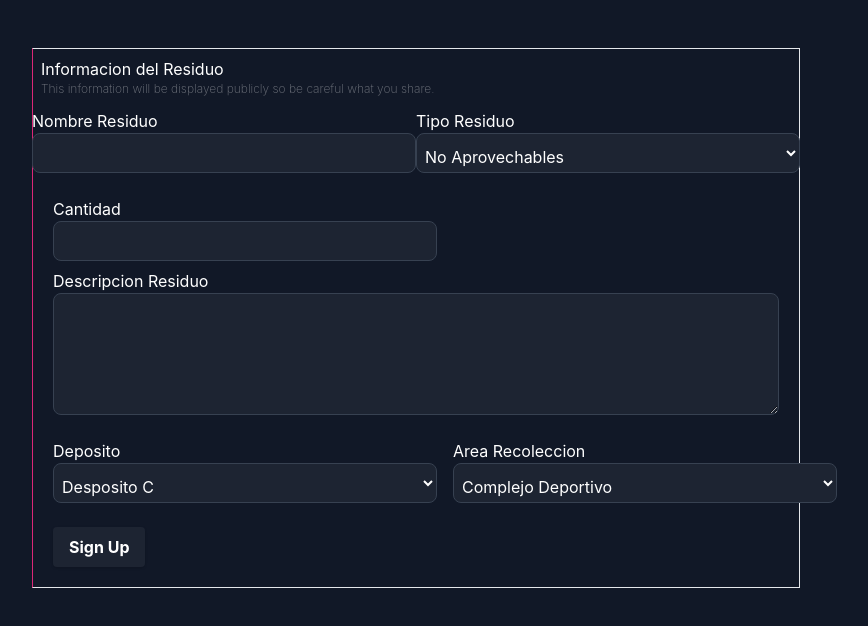
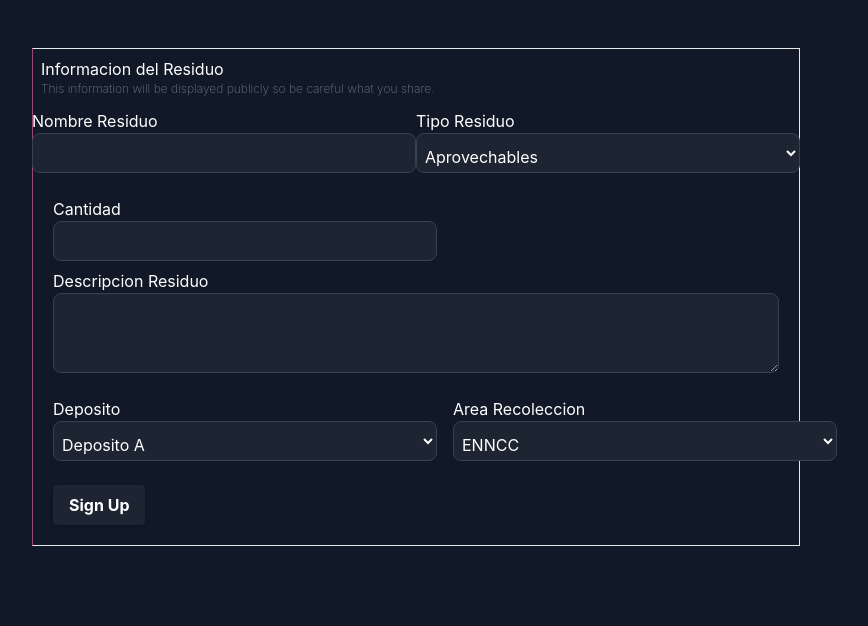
Before and after one commit to millerbermeo/CentroAcopioReact, a React (Vite) app: page /crear-residuo in a window 1280 px wide. Shown: the top 626 px of the page, without its empty margins (224-1092 px from the left). Built offline with nearby package versions, Linux system fonts and the light colour scheme.

Commit message:
crear y ver residuos

```diff
--- a/package.json
+++ b/package.json
@@ -10,6 +10,7 @@
     "preview": "vite preview"
   },
   "dependencies": {
+    "axios": "^1.4.0",
     "react": "^18.2.0",
     "react-dom": "^18.2.0",
     "react-router-dom": "^6.14.1"
--- a/src/App.jsx
+++ b/src/App.jsx
@@ -5,6 +5,7 @@ import Login from "./pages/Login";
 import Users from "./pages/Users";
 import Residuos from "./pages/Residuos";
 import CrearResiduo from "./pages/CrearResiduo";
+import AllResiduos from "./pages/AllResiduos";
 
 function App() {
   return (
@@ -14,6 +15,7 @@ function App() {
       <Route path="/users" element={<Users />} />
       <Route path="/residuos" element={<Residuos />} />
       <Route path="/crear-residuo" element={<CrearResiduo />} />
+      <Route path="/allresiduos" element={<AllResiduos />} />
     </Routes>
   );
 }
--- a/src/components/Navbar.jsx
+++ b/src/components/Navbar.jsx
@@ -4,7 +4,7 @@ import { Link } from "react-router-dom";
 function Navbar() {
   return (
     <>
-      <div className="w-[19%] h-screen text-center bg-[#00324D] flex flex-col items-center justify-between p-5 pt-4 z-10">
+      <div className="w-[19%] fixed left-0 h-screen text-center bg-[#00324D] flex flex-col items-center justify-between p-5 pt-4 z-10">
         <div className="w-full flex flex-col gap-2 text-white">
           <h1 className="w-full flex gap-2 items-center justify-center font-bold text-[30px]">
             CAS
--- a/src/main.jsx
+++ b/src/main.jsx
@@ -1,13 +1,13 @@
 import React from "react";
-import ReactDOM from "react-dom";
+import ReactDOM from "react-dom/client";
 import App from "./App.jsx";
 import { BrowserRouter } from "react-router-dom";
 import "./index.css";
 
 ReactDOM.createRoot(document.getElementById("root")).render(
-  <React.StrictMode>
+  <React.Fragment>
     <BrowserRouter>
       <App />
     </BrowserRouter>
-  </React.StrictMode>
+  </React.Fragment>
 );
--- /dev/null
+++ b/src/pages/AllResiduos.jsx
@@ -0,0 +1,71 @@
+import React, { useEffect, useState } from "react";
+import axios from "axios";
+import Navbar from "../components/Navbar";
+import Navtop from "../components/Navtop";
+
+function AllResiduos() {
+  const [data, setData] = useState([]);
+
+  useEffect(() => {
+    axios
+      .get("http://127.0.0.1:8000/api/residuos")
+      .then((response) => {
+        console.log(response.data);
+        setData(response.data);
+      })
+      .catch((error) => {
+        console.log(error);
+      });
+  }, []);
+  return (
+    <>
+      <div className="w-full flex justify-end">
+        <Navbar />
+        <Navtop />
+        <div className="w-[81%] text-white h-auto p-8 mt-24">
+          <h1 className="text-[17px] text-[gray] mb-4">
+            Aqui puedes ver todos los residuos guardados:
+          </h1>
+          <table className="md:table-fixed w-full border border-gray-500">
+            <thead className="bg-[#00324D]">
+              <tr className="h-12">
+                <th className="border border-gray-500 pl-2">id</th>
+                <th className="border border-white pl-2">Nombre</th>
+                <th className="border border-white pl-2">Tipo</th>
+                <th className="border border-white pl-2">Cantidad (Kg)</th>
+                <th className="border border-white pl-2">Descripcion</th>
+                <th className="border border-white pl-2">Deposito</th>
+                <th className="border border-gray-500 pl-2">Area</th>
+              </tr>
+            </thead>
+            <tbody className="text-gray-600 text-base">
+              {data.map((item) => (
+                <tr key={item.id} className="h-9 border border-blue-500">
+                  <td className="border border-gray-500 pl-2">{item.id}</td>
+                  <td className="border border-gray-500 pl-2">
+                    {item.nombre_residuo}
+                  </td>
+                  <td className="border border-gray-500 pl-2">
+                    {item.tipo_residuo}
+                  </td>
+                  <td className="border border-gray-500 pl-2">
+                    {item.cantidad_residuo}
+                  </td>
+                  <td className="border border-gray-500 pl-2 overflow-hidden">
+                    {item.descripcion_residuo}
+                  </td>
+                  <td className="border border-gray-500 pl-2">
+                    {item.deposito}
+                  </td>
+                  <td className="border border-gray-500 pl-2">{item.area}</td>
+                </tr>
+              ))}
+            </tbody>
+          </table>
+        </div>
+      </div>
+    </>
+  );
+}
+
+export default AllResiduos;
--- a/src/pages/CrearResiduo.jsx
+++ b/src/pages/CrearResiduo.jsx
@@ -1,7 +1,59 @@
-import React from "react";
-import { Link } from "react-router-dom";
+import React, { useState } from "react";
+import axios from "axios";
+import { useNavigate } from "react-router-dom"; // version 5.2.0
 
 function CrearResiduo() {
+  const navigate = useNavigate();
+
+  const [nombre_residuo, setnombre_residuo] = useState("");
+  const [tipo_residuo, settipo_residuo] = useState("");
+  const [cantidad_residuo, setcantidad_residuo] = useState("");
+  const [deposito, setdeposito] = useState("");
+  const [descripcion_residuo, setdescripcion_residuo] = useState("");
+  const [area, setarea] = useState("");
+
+  const handleChange = (event) => {
+    const { name, value } = event.target;
+    if (name === "nombre_residuo") {
+      setnombre_residuo(value);
+    } else if (name === "tipo_residuo") {
+      settipo_residuo(value);
+    } else if (name === "cantidad_residuo") {
+      setcantidad_residuo(value);
+    } else if (name === "deposito") {
+      setdeposito(value);
+    } else if (name === "descripcion_residuo") {
+      setdescripcion_residuo(value);
+    } else if (name === "area") {
+      setarea(value);
+    }
+  };
+
+  const handleSubmit = (event) => {
+    event.preventDefault();
+
+    const data = {
+      nombre_residuo,
+      tipo_residuo,
+      cantidad_residuo,
+      descripcion_residuo,
+      deposito,
+      area,
+    };
+
+    axios
+      .post("http://127.0.0.1:8000/api/residuos", data)
+      .then((response) => {
+        console.log(response.data);
+        // Aquí puedes realizar acciones con la respuesta de la API
+      })
+      .catch((error) => {
+        console.log(error);
+      });
+
+    navigate("/residuos");
+  };
+
   return (
     <>
       <div className="w-full h-screen bg-[#111827] pt-12">
@@ -11,7 +63,7 @@ function CrearResiduo() {
             This information will be displayed publicly so be careful what you
             share.
           </p>
-          <form action="post">
+          <form onSubmit={handleSubmit}>
             <div className="flex p-3 gap-0 w-full justify-center items-center">
               {" "}
               <p className="w-full flex flex-col">
@@ -20,23 +72,26 @@ function CrearResiduo() {
                   type="text"
                   id="nombre_residuo"
                   name="nombre_residuo"
+                  value={nombre_residuo}
+                  onChange={handleChange}
                   className="bg-[#1d2432] outline-none w-96 h-10 rounded-lg border border-gray-700 pl-2 text-[#5f727e]"
                 />
               </p>
               <p>
-                <label htmlFor="">Tipo Residuo</label>
+                <label htmlFor="tipo_residuo">Tipo Residuo</label>
                 <select
                   id="tipo_residuo"
                   name="tipo_residuo"
+                  value={tipo_residuo}
+                  required
+                  onChange={handleChange}
                   className="bg-[#1d2432] outline-none w-96 h-10 rounded-lg border border-gray-700 pl-1 pt-3 flex flex-col justify-center items-center"
                 >
-                  <option value="value1">Aprovechables</option>
-                  <option value="value2" selected>
-                    No Aprovechables
-                  </option>
-                  <option value="value3">Infecciosos</option>
-                  <option value="value4">Químicos</option>
-                  <option value="value5">Otros</option>
+                  <option value="Aprovechables">Aprovechables</option>
+                  <option value="NoAprovechables">No Aprovechables</option>
+                  <option value="Quimicos">Químicos</option>
+                  <option value="Infecciosos">Infecciosos</option>
+                  <option value="Otros">Otros</option>
                 </select>
               </p>
             </div>
@@ -48,16 +103,20 @@ function CrearResiduo() {
                   type="number"
                   id="cantidad_residuo"
                   name="cantidad_residuo"
+                  value={cantidad_residuo}
+                  onChange={handleChange}
                   className="bg-[#1d2432] outline-none w-96 h-10 rounded-lg border border-gray-700 pl-2 text-[#5f727e]"
                 />
               </p>
               <p className="flex flex-col">
                 <label htmlFor="">Descripcion Residuo</label>
                 <textarea
-                  name="textarea"
-                  rows="5"
-                  cols="60"
-                  className="bg-[#1d2432] outline-none rounded-lg border border-gray-700 pl-2 text-[#5f727e]"
+                  type="text"
+                  id="descripcion_residuo"
+                  name="descripcion_residuo"
+                  value={descripcion_residuo}
+                  onChange={handleChange}
+                  className="bg-[#1d2432] h-20  outline-none rounded-lg border border-gray-700 pl-2 text-[#5f727e]"
                 ></textarea>
               </p>
             </div>
@@ -65,54 +124,50 @@ function CrearResiduo() {
             <div className="flex p-3 gap-4 w-full">
               {" "}
               <p>
-                <label htmlFor="">Deposito</label>
+                <label htmlFor="deposito">Deposito</label>
                 <select
-                  id="tipo_residuo"
-                  name="tipo_residuo"
+                  id="deposito"
+                  required
+                  name="deposito"
+                  value={deposito}
+                  onChange={handleChange}
                   className="bg-[#1d2432] outline-none w-96 h-10 rounded-lg border border-gray-700 pl-1 pt-3 flex flex-col justify-center items-center"
                 >
-                  <option value="value1">Deposito A</option>
-                  <option value="value2">Deposito B</option>
-                  <option value="value3" selected>
-                    Desposito C
-                  </option>
+                  <option value="DepositoA">Deposito A</option>
+                  <option value="DepositoB">Deposito B</option>
+                  <option value="DepositoC">Desposito C</option>
                 </select>
               </p>
               <p>
-                <label htmlFor="">Area Recoleccion</label>
+                <label htmlFor="area">Area Recoleccion</label>
                 <select
-                  id="tipo_residuo"
-                  name="tipo_residuo"
+                  id="area"
+                  required
+                  name="area"
+                  value={area}
+                  onChange={handleChange}
                   className="bg-[#1d2432] outline-none w-96 h-10 rounded-lg border border-gray-700 pl-1 pt-3 flex flex-col justify-center items-center"
                 >
-                  <option value="value1">ENNCC</option>
-                  <option value="value2" selected>
-                    Complejo Deportivo
-                  </option>
-                  <option value="value3">Gastronomia</option>
-                  <option value="value4">Agroindustria</option>
-                  <option value="value5">Laboratorios</option>
-                  <option value="value3">Sennova</option>
-                  <option value="value4">Agroindustria</option>
-                  <option value="value5">Areas Comunes</option>
-                  <option value="value5">Enfermeria</option>
+                  <option value="ENNCC">ENNCC</option>
+                  <option value="ComplejoDeportivo">Complejo Deportivo</option>
+                  <option value="Gastronomia">Gastronomia</option>
+                  <option value="Agroindustria">Agroindustria</option>
+                  <option value="Laboratorios">Laboratorios</option>
+                  <option value="Sennova">Sennova</option>
+                  <option value="AreasComunes">Areas Comunes</option>
+                  <option value="Enfermeria">Enfermeria</option>
                 </select>
               </p>
             </div>
-          </form>
-          <div className="">
-            <Link to="/">
-              {" "}
-              <div class="p-3">
-                <button
-                  class="shadow bg-[#1d2432] hover:bg-[#1d2432] focus:shadow-outline focus:outline-none text-white font-bold py-2 px-4 rounded"
-                  type="submit"
-                >
+
+            <div className="">
+              <div className="p-3">
+                <button className="shadow bg-[#1d2432] hover:bg-[#1d2432] focus:shadow-outline focus:outline-none text-white font-bold py-2 px-4 rounded">
                   Sign Up
                 </button>
               </div>
-            </Link>
-          </div>
+            </div>
+          </form>
         </div>
       </div>
     </>
--- a/src/pages/Residuos.jsx
+++ b/src/pages/Residuos.jsx
@@ -1,13 +1,13 @@
-import React from "react";
 import Navbar from "../components/Navbar";
 import Navtop from "../components/Navtop";
 import CardUser from "../components/CardUser";
 import { Link } from "react-router-dom";
+import React from "react";
 
 function Residuos() {
   return (
     <>
-      <div className="w-full flex">
+      <div className="w-full flex justify-end">
         <Navbar />
         <Navtop />
         <div className="flex flex-col p-5 pt-24 w-[81%]">
@@ -24,7 +24,7 @@ function Residuos() {
                 imgCard="desperdiciar.png"
               />
             </Link>
-            <Link to="/">
+            <Link to="/allresiduos">
               <CardUser
                 tCard="See All Waste"
                 bColor="indigo-500"
--- a/src/pages/Users.jsx
+++ b/src/pages/Users.jsx
@@ -7,7 +7,7 @@ import CardUser from "../components/CardUser";
 function Users() {
   return (
     <>
-      <div className="w-full flex">
+      <div className="w-full flex justify-end">
         <Navbar />
         <Navtop />
         <div className="flex flex-col p-5 pt-24 w-[81%]">
```
Also changed, not shown: 1 other file (tests, documents, lock files or other folders).
